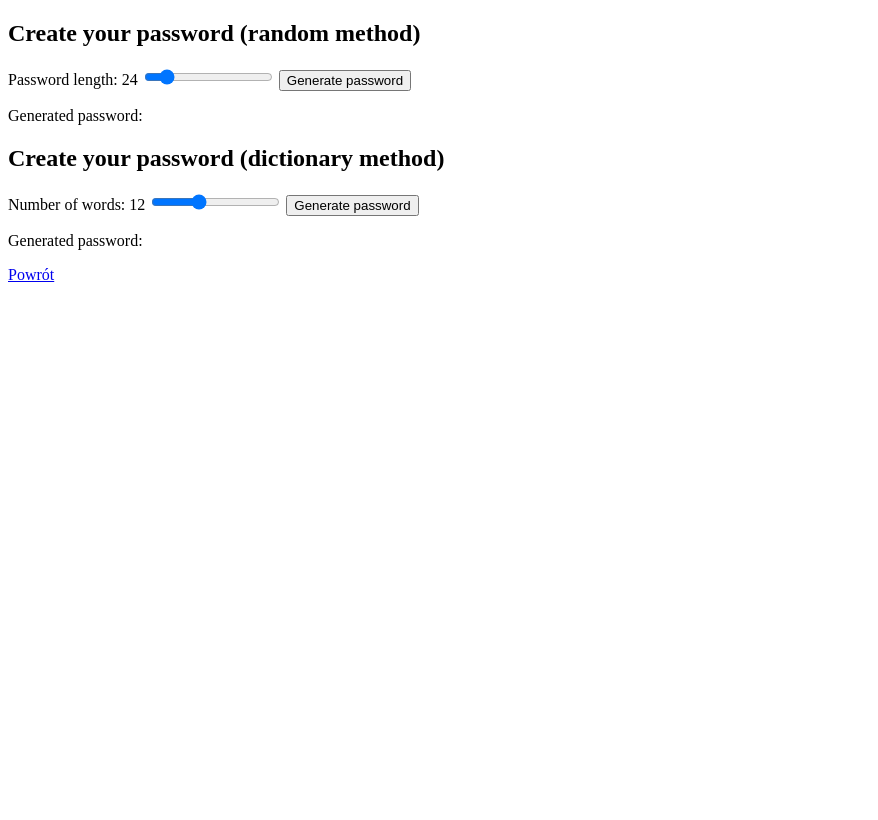
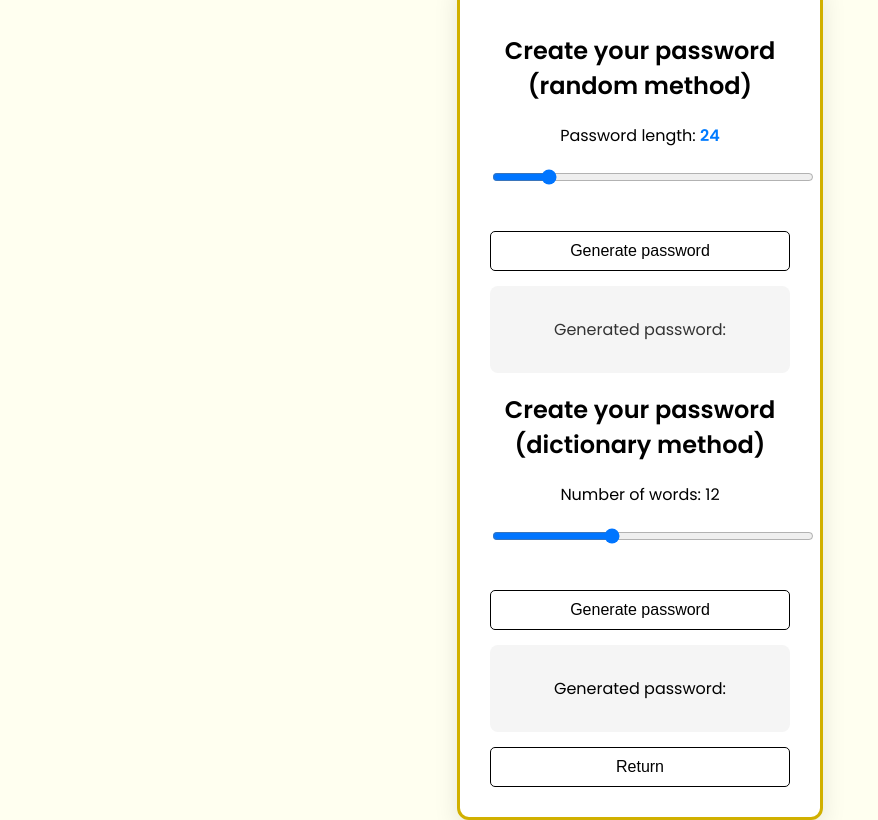
Before and after one commit to Masarny/Praca-Dyplomowa, a Flask app: page /creator in a window 1280 px wide. Shown: the whole page, without its empty margins (0-878 px from the left). Before the commit the page ends 282 px from the top, so only its background shows below. Run offline with Flask 3, Linux system fonts and the light colour scheme.

Commit message:
Added more HTML

```diff
--- a/static/style.css
+++ b/static/style.css
@@ -0,0 +1,101 @@
+body {
+    font-family: 'Poppins', sans-serif;
+    background: #fffff0;
+    margin: 0;
+    padding: 0;
+    display: flex;
+    justify-content: center;
+    align-items: center;
+    height: 100vh;
+}
+
+.container {
+    width: 300px;
+    background: white;
+    border-style: solid;
+    border-color: #D1B000;
+    padding: 30px;
+    border-radius: 12px;
+    box-shadow: 0 8px 24px rgba(0, 0, 0, 0.1);
+    text-align: center;
+}
+
+input, button {
+    margin-top: 15px;
+    padding: 10px;
+    font-size: 16px;
+    width: 100%;
+    border-radius: 5px;
+    border: 1px solid #ccc;
+}
+
+button {
+    background-color: white;
+    color: black;
+    border-style: solid;
+    border-color: black;
+    cursor: pointer;
+    transition: transform 0.2s ease, box-shadow 0.2s ease;
+}
+
+button:hover {
+    transform: translateY(-3px);
+    box-shadow: 0 12px 30px rgba(0, 123, 255, 0.2);
+}
+
+.nav {
+    background-color: #ffffff;
+    width: 200px;
+    height: 25px;
+    padding: 25px;
+    margin: 25px;
+    border-radius: 16px;
+    text-align: center;
+    text-decoration: none;
+    color: #333;
+    box-shadow: 0 4px 12px rgba(0, 0, 0, 0.1);
+    transition: transform 0.2s ease, box-shadow 0.2s ease;
+    display: flex;
+    flex-direction: column;
+    justify-content: center;
+    align-items: center;
+}
+
+.nav:hover {
+    transform: translateY(-6px);
+    box-shadow: 0 12px 30px rgba(0, 123, 255, 0.2);
+}
+
+.nav h2 {
+    font-size: 20px;
+    margin-bottom: 10px;
+}
+
+nav p {
+    font-size: 14px;
+    color: #555;
+}
+
+input[type="range"] {
+    width: 100%;
+    margin-top: 10px;
+    margin-bottom: 20px;
+}
+
+#length-value {
+    font-weight: bold;
+    color: #007BFF;
+}
+
+#generated-password-box {
+    background-color: #f5f5f5;
+    padding: 15px;
+    margin-top: 15px;
+    border-radius: 8px;
+    word-break: break-all;
+}
+
+#generated-password {
+    font-size: 16px;
+    color: #333;
+}
--- a/templates/creator.html
+++ b/templates/creator.html
@@ -1,7 +1,6 @@
 {% extends 'base.html' %}
 
 {% block content %}
-
     <div class="container">
         <h2>Create your password (random method)</h2>
 
@@ -25,8 +24,8 @@
             <p id="generated-dice">Generated password: </p>
         </div>
 
-        <a href="{{ url_for('main') }}">Powrót</a>
-    </div>
+        <button class="btn" id="check-btn" onclick="location.href='{{ url_for('main') }}'">Return</button>
+        </div>
 
     <script src="{{ url_for('static', filename='creator.js') }}"></script>
 {% endblock %}
--- a/templates/guidelines.html
+++ b/templates/guidelines.html
@@ -6,7 +6,6 @@
 
 
 
-        <a href="{{ url_for('main') }}">Powrót</a>
+        <button class="btn" id="check-btn" onclick="location.href='{{ url_for('main') }}'">Return</button>
     </div>
-
 {% endblock %}
--- a/templates/main.html
+++ b/templates/main.html
@@ -1,7 +1,7 @@
 {% extends 'base.html' %}
 
 {% block content %}
-    <div class="main-container">
+    <div class="container">
         <h1>Password Manager Application</h1>
         <div class="nav-container">
             <a href="{{ url_for('guidelines') }}" class="nav"><h2>Guidelines</h2></a>
--- a/templates/tester.html
+++ b/templates/tester.html
@@ -19,7 +19,7 @@
         <h2>Time needed to crack your password: </h2>
         <p id="crack-time"></p>
 
-        <a href="{{ url_for('main') }}">Powrót</a>
+        <button class="btn" id="check-btn" onclick="location.href='{{ url_for('main') }}'">Return</button>
     </div>
 
     <script src="{{ url_for('static', filename='tester.js') }}"></script>
--- a/templates/user_passwords.html
+++ b/templates/user_passwords.html
@@ -6,7 +6,6 @@
 
 
 
-        <a href="{{ url_for('main') }}">Powrót</a>
+        <button class="btn" id="check-btn" onclick="location.href='{{ url_for('main') }}'">Return</button>
     </div>
-
 {% endblock %}
```
Also changed, not shown: templates/login_1.html (+3 -4 lines), templates/login_2.html (+4 -3 lines).
